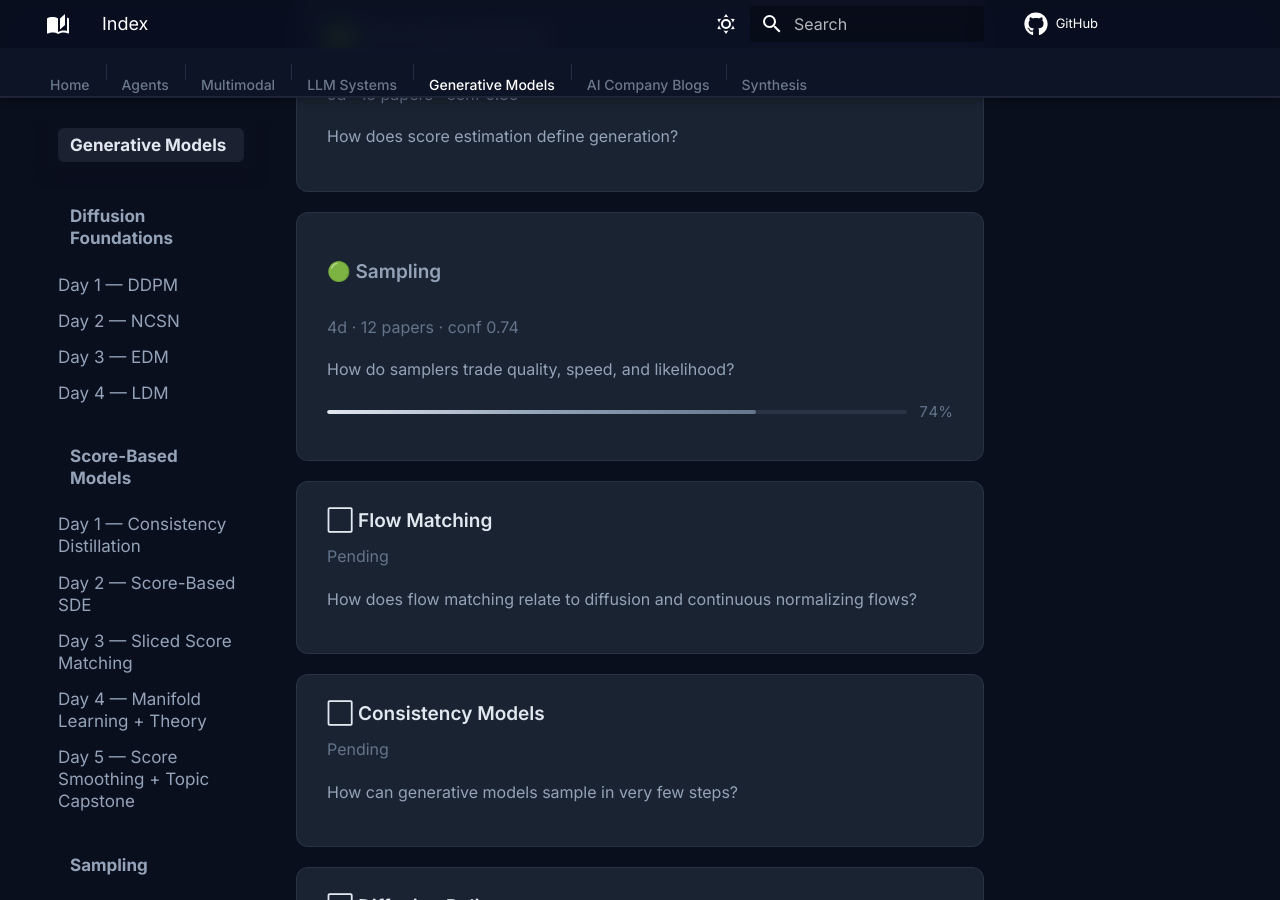
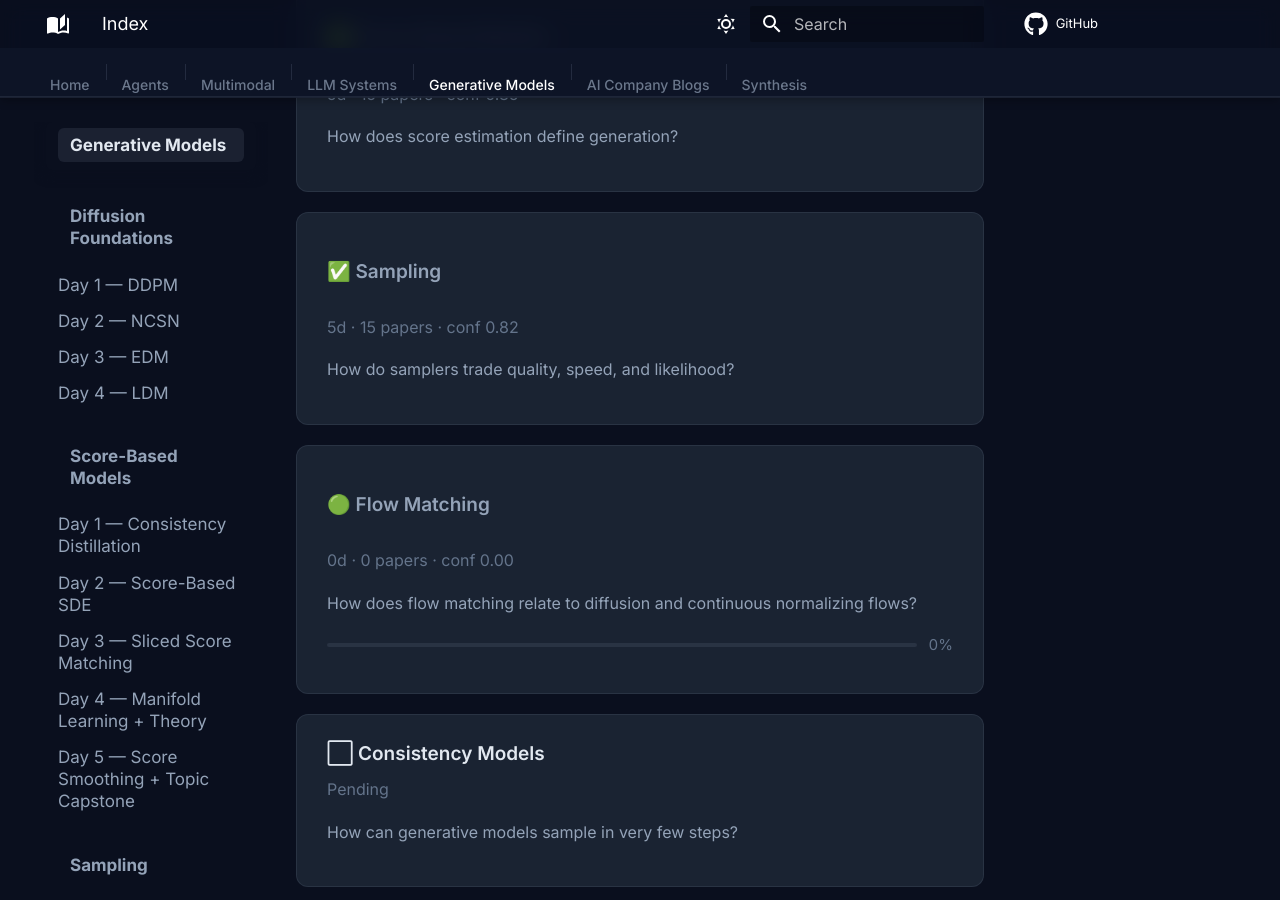
Before and after one commit to caiyuanrui/ai-tour, an MkDocs documentation site: the page built from docs/generative-models/index.md, in a window 1280 px wide and 900 px high, scrolled down 752 px. Built offline with MkDocs 1.6.1 and Material for MkDocs 9.7.7, drawn with Linux system fonts in a browser that asks for light colours; comment, search, counter and statistics services are not loaded.

Commit message:
ai-tour: generative-models / samplers — Topic Capstone (Day 5), advance to flow-matching

```diff
--- a/docs/generative-models/index.md
+++ b/docs/generative-models/index.md
@@ -21,21 +21,21 @@ How does score estimation define generation?
 </div>
 
 <div class="ai-status-block" markdown="1">
-<div class="ai-sb-header" markdown="1">🟢 [Sampling](samplers/index.md)</div>
-<div class="ai-sb-meta">4d · 12 papers · conf 0.74</div>
+<div class="ai-sb-header" markdown="1">✅ [Sampling](samplers/index.md)</div>
+<div class="ai-sb-meta">5d · 15 papers · conf 0.82</div>
 How do samplers trade quality, speed, and likelihood?
-
-<div class="ai-progress-bar">
-<div class="ai-progress-track"><div class="ai-progress-fill" style="width: 74%"></div></div>
-<span class="ai-progress-label">74%</span>
-</div>
-
 </div>
 
 <div class="ai-status-block" markdown="1">
-<div class="ai-sb-header">⬜ Flow Matching</div>
-<div class="ai-sb-meta">Pending</div>
+<div class="ai-sb-header" markdown="1">🟢 [Flow Matching](flow-matching/index.md)</div>
+<div class="ai-sb-meta">0d · 0 papers · conf 0.00</div>
 How does flow matching relate to diffusion and continuous normalizing flows?
+
+<div class="ai-progress-bar">
+<div class="ai-progress-track"><div class="ai-progress-fill" style="width: 0%"></div></div>
+<span class="ai-progress-label">0%</span>
+</div>
+
 </div>
 
 <div class="ai-status-block" markdown="1">
--- a/mkdocs.yml
+++ b/mkdocs.yml
@@ -180,6 +180,9 @@ nav:
       - "Day 2 — DPM-Solver++": generative-models/samplers/2026-08-13-samplers.md
       - "Day 3 — Align Your Steps (schedule optimization)": generative-models/samplers/2026-08-20-samplers.md
       - "Day 4 — CTM (distillation boundary)": generative-models/samplers/2026-08-27-samplers.md
+      - "Day 5 — Topic Capstone": generative-models/samplers/2026-09-03-samplers-capstone.md
+    - Flow Matching:
+      - generative-models/flow-matching/index.md
   - AI Company Blogs:
     - ai-blogs/index.md
     - OpenAI Blog:
```
Also changed, not shown: docs/generative-models/flow-matching/index.md (added, +26 -0 lines), docs/generative-models/samplers/2026-09-03-samplers-capstone.md (added, +90 -0 lines), docs/generative-models/samplers/index.md (+5 -2 lines), docs/index.md (+6 -5 lines).
